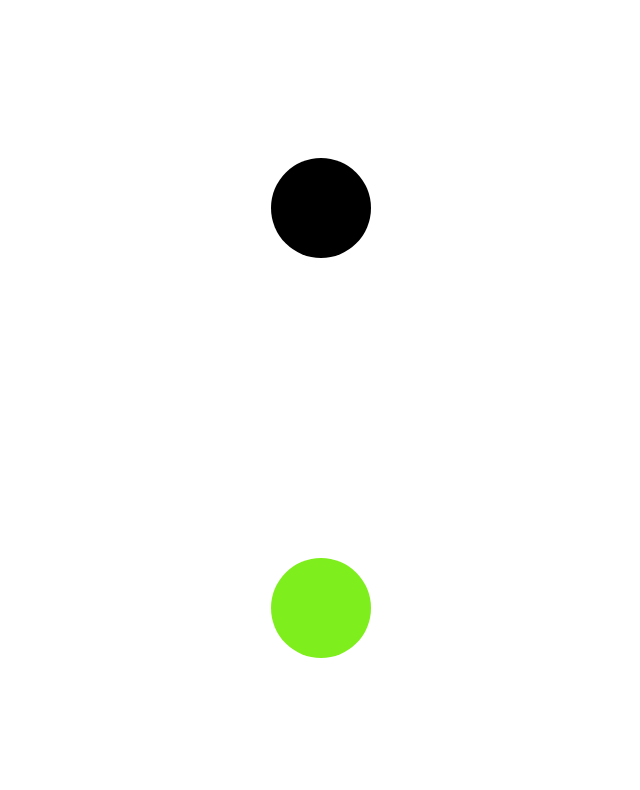
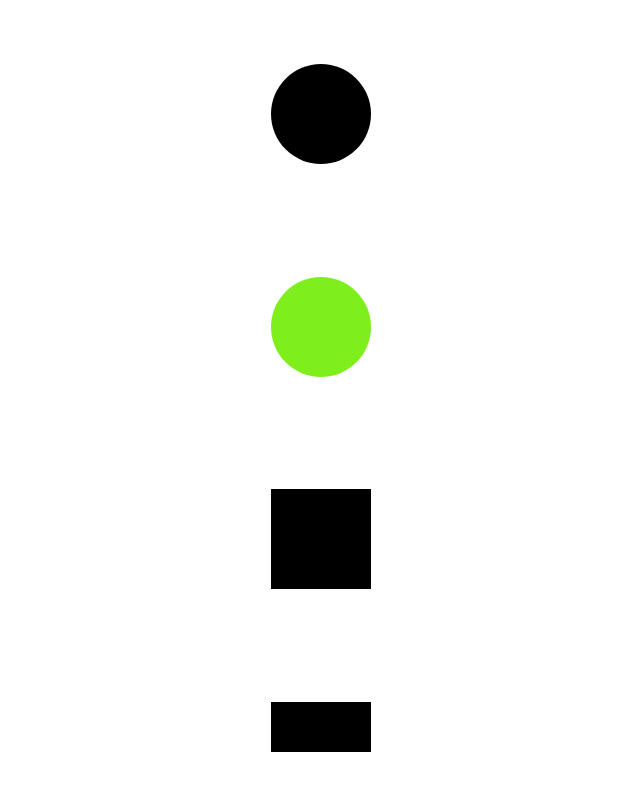
Before and after one commit to wei2366123794/-css-, a plain HTML site: page index.html in a window 1280 px wide. Shown: the whole page, without its empty margins (319-959 px from the left). Drawn offline with Linux system fonts and the light colour scheme.

Commit message:
完成了正方形 长方形

```diff
--- a/index.html
+++ b/index.html
@@ -31,7 +31,21 @@
         }
         /* circle end */
 
+        /* square start */
+        #square {
+            width: 100px;
+            height: 100px;
+            background: black;
+        }
+        /* square end */
 
+        /* rectangle start */
+        #rectangle {
+            width: 100px;
+            height: 50px;
+            background: black;
+        }
+        /* rectangle end */
 
     </style>
 </head>
@@ -43,5 +57,12 @@
     <div id="circle"></div>
     <!--notmy end-->
 
+    <!-- Square start -->
+    <div id="square"></div>
+    <!-- Square end -->
+
+    <!-- rectangle start -->
+    <div id="rectangle"></div>
+    <!-- rectangle end -->
 </body>
 </html>
```
